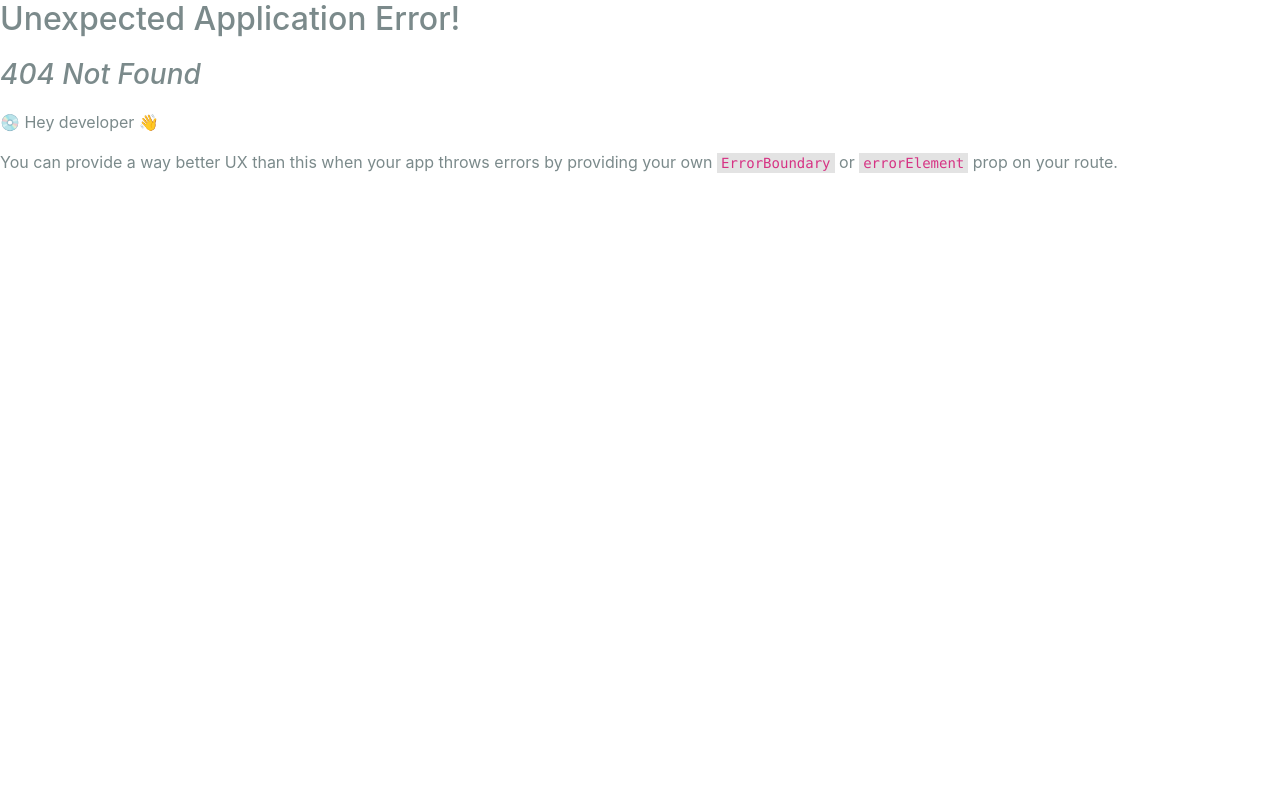
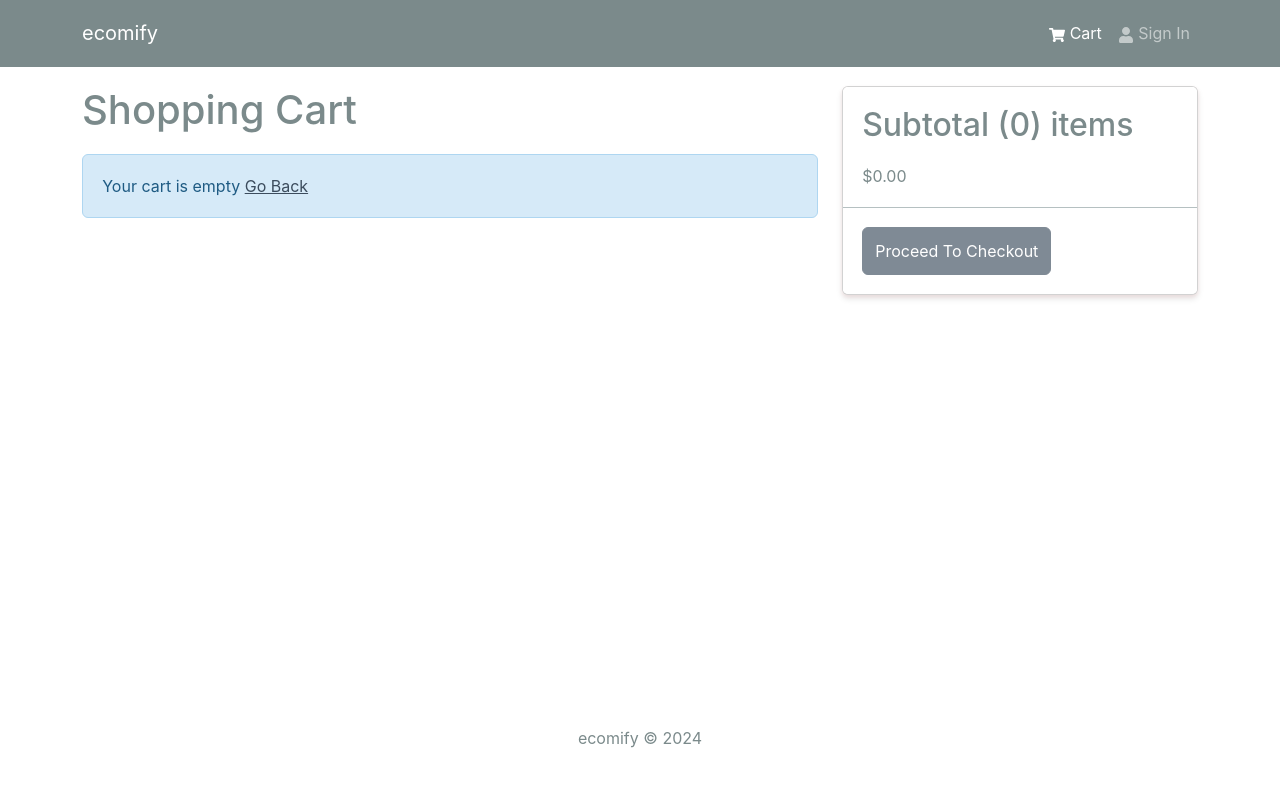
Before and after one commit to abgargnit/ecomify, a React (Create React App) app in the folder frontend/: page /cart in a window 1280 px wide. Before the commit this address had no page. Shown: the top 786 px of the page. Built offline with nearby package versions, Linux system fonts and the light colour scheme.

Commit message:
added cart functionality

```diff
--- a/frontend/src/components/header.jsx
+++ b/frontend/src/components/header.jsx
@@ -1,29 +1,41 @@
-import React from 'react'
-import {Nav,Navbar,Container} from 'react-bootstrap'
-import {FaShoppingCart,FaUser} from 'react-icons/fa'
-import { LinkContainer } from 'react-router-bootstrap'
+import { Navbar, Nav, Container, Badge } from 'react-bootstrap';
+import { FaShoppingCart, FaUser } from 'react-icons/fa';
+import { LinkContainer } from 'react-router-bootstrap';
+import { useSelector } from 'react-redux';
 
 const Header = () => {
+  const { cartItems } = useSelector((state) => state.cart);
+
   return (
-    <Navbar bg="dark" variant="dark" expand="lg" collapseOnSelect> {/* lg is breakpoint for hamburger menu */}
+    <header>
+      <Navbar bg='dark' variant='dark' expand='lg' collapseOnSelect>
         <Container>
           <LinkContainer to='/'>
             <Navbar.Brand>ecomify</Navbar.Brand>
           </LinkContainer>
-            <Navbar.Toggle aria-controls="basic-navbar-nav" />
-            <Navbar.Collapse id="basic-navbar-nav">
-                <Nav className="ms-auto">
+          <Navbar.Toggle aria-controls='basic-navbar-nav' />
+          <Navbar.Collapse id='basic-navbar-nav'>
+            <Nav className='ms-auto'>
               <LinkContainer to='/cart'>
-                    <Nav.Link><FaShoppingCart/>Cart</Nav.Link>
+                <Nav.Link>
+                  <FaShoppingCart /> Cart
+                  {cartItems.length > 0 && (
+                    <Badge pill bg='success' style={{ marginLeft: '5px' }}>
+                      {cartItems.reduce((a, c) => a + c.qty,0)}
+                    </Badge>
+                  )}
+                </Nav.Link>
               </LinkContainer>
               <LinkContainer to='/login'>
-                    <Nav.Link><FaUser/>Sign In</Nav.Link>
+                <Nav.Link href='/login'>
+                  <FaUser /> Sign In
+                </Nav.Link>
               </LinkContainer>
             </Nav>
           </Navbar.Collapse>
         </Container>
       </Navbar>
-  )
-}
-
-export default Header
+    </header>
+  );
+};
+export default Header;
--- a/frontend/src/index.js
+++ b/frontend/src/index.js
@@ -16,6 +16,7 @@ import App from './App';
 import Homescreen from './screens/Homescreen';
 import reportWebVitals from './reportWebVitals';
 import ProductScreen from './screens/ProductScreen';
+import CartScreen from './screens/CartScreen.jsx';
 
 
 const router = createBrowserRouter(
@@ -23,6 +24,8 @@ const router = createBrowserRouter(
     <Route path='/' element={<App />}>
       <Route index={true} path='/' element={<Homescreen />} />
       <Route path='/products/:id' element={<ProductScreen />} />
+      <Route path='/cart' element={<CartScreen />} />
+
     </Route>
   )
 );
--- /dev/null
+++ b/frontend/src/screens/CartScreen.jsx
@@ -0,0 +1,114 @@
+import { Link, useNavigate } from 'react-router-dom';
+import { useDispatch, useSelector } from 'react-redux';
+import {
+  Row,
+  Col,
+  ListGroup,
+  Image,
+  Form,
+  Button,
+  Card,
+} from 'react-bootstrap';
+import { FaTrash } from 'react-icons/fa';
+import Message from '../components/message.jsx';
+import { addToCart, removeFromCart } from '../slices/cartSlice.js';
+
+const CartScreen = () => {
+  const navigate = useNavigate();
+  const dispatch = useDispatch();
+
+  const cart = useSelector((state) => state.cart);
+  const { cartItems } = cart;
+
+  const addToCartHandler = async (product, qty) => {
+    dispatch(addToCart({ ...product, qty }));
+  };
+
+  const removeFromCartHandler = (id) => {
+    dispatch(removeFromCart(id));
+  };
+  const checkOutHandler = () =>{
+    navigate('/login?redirect=/shipping');
+  }
+
+  return (
+    <Row>
+      <Col md={8}>
+        <h1 style={{ marginBottom: '20px' }}>Shopping Cart</h1>
+        {cartItems.length === 0 ? (
+          <Message>
+            Your cart is empty <Link to='/'>Go Back</Link>
+          </Message>
+        ) : (
+          <ListGroup variant='flush'>
+            {cartItems.map((item) => (
+              <ListGroup.Item key={item._id}>
+                <Row>
+                  <Col md={2}>
+                    <Image src={item.image} alt={item.name} fluid rounded />
+                  </Col>
+                  <Col md={3}>
+                    <Link to={`/product/${item._id}`}>{item.name}</Link>
+                  </Col>
+                  <Col md={2}>${item.price}</Col>
+                  <Col md={2}>
+                    <Form.Control
+                      as='select'
+                      value={item.qty}
+                      onChange={(e) =>
+                        addToCartHandler(item, Number(e.target.value))
+                      }
+                    >
+                      {[...Array(item.countInStock).keys()].map((x) => (
+                        <option key={x + 1} value={x + 1}>
+                          {x + 1}
+                        </option>
+                      ))}
+                    </Form.Control>
+                  </Col>
+                  <Col md={2}>
+                    <Button
+                      type='button'
+                      variant='light'
+                      onClick={() => removeFromCartHandler(item._id)}
+                    >
+                      <FaTrash />
+                    </Button>
+                  </Col>
+                </Row>
+              </ListGroup.Item>
+            ))}
+          </ListGroup>
+        )}
+      </Col>
+      <Col md={4}>
+        <Card>
+          <ListGroup variant='flush'>
+            <ListGroup.Item>
+              <h2>
+                Subtotal ({cartItems.reduce((acc, item) => acc + item.qty, 0)})
+                items
+              </h2>
+              $
+              {cartItems
+                .reduce((acc, item) => acc + item.qty * item.price, 0)
+                .toFixed(2)}
+            </ListGroup.Item>
+            <ListGroup.Item>
+              <Button
+                type='button'
+                className='btn-block'
+                disabled={cartItems.length === 0}
+                onClick={checkOutHandler}
+              >
+                Proceed To Checkout
+              </Button>
+            </ListGroup.Item>
+          </ListGroup>
+        </Card>
+      </Col>
+    </Row>
+  );
+};
+
+export default CartScreen;
--- a/frontend/src/screens/ProductScreen.jsx
+++ b/frontend/src/screens/ProductScreen.jsx
@@ -98,7 +98,7 @@ const ProductScreen = () => {
                           <Form.Control
                             as='select'
                             value={qty}
-                            onChange={(e) => setQty(e.target.value)}
+                            onChange={(e) => setQty(parseInt(e.target.value))}
                           >
                             {[...Array(product.countInStock).keys()].map(
                               (x) => (
--- a/frontend/src/slices/cartSlice.js
+++ b/frontend/src/slices/cartSlice.js
@@ -24,9 +24,13 @@ const cartSlice = createSlice({
             return updateCart(state);
 
         },
+        removeFromCart : (state,action) =>{
+            state.cartItems = state.cartItems.filter((x)=> x._id != action.payload) ;
+            return updateCart(state);
+        }
     },
 })
 
-export const { addToCart } = cartSlice.actions;
+export const { addToCart,removeFromCart } = cartSlice.actions;
 
 export default cartSlice.reducer;
--- a/frontend/src/utils/cartUtils.js
+++ b/frontend/src/utils/cartUtils.js
@@ -1,19 +1,28 @@
-export const addDecimals = (num) =>{
-    return (Math.round(num*100)/100).toFixed(2);
-};
+export const addDecimals = (num) => {
+    return (Math.round(num * 100) / 100).toFixed(2);
+  };
 
 export const updateCart = (state)=>{
+    const itemsPrice = state.cartItems.reduce(
+        (acc, item) => acc + (item.price * 100 * item.qty) / 100,
+        0
+      );
     // calculate items price
-    state.itemsPrice = addDecimals(state.cartItems.reduce((accumulater,item)=> accumulater + item.price * item.qty, 0));
-    // calculate shipping price (if order is over 99 dollars then free else it is 9 dollars policy..)
-    state.shippingPrice = addDecimals(state.itemsPrice > 99 ? 0 : 9);
+    state.itemsPrice = addDecimals(itemsPrice);
+    // Calculate the shipping price
+  const shippingPrice = itemsPrice > 100 ? 0 : 10;
+  state.shippingPrice = addDecimals(shippingPrice);
 
-    // calculate tax price  (15 percent tax)
-    state.taxPrice = addDecimals(Number(0.15 * state.itemsPrice).toFixed(2));
-    // calculate total price
-    state.totalPrice = addDecimals((Number(state.itemsPrice) + Number(state.shippingPrice) + Number(state.taxPrice)).toFixed(2));
-    localStorage.setItem('cart',JSON.stringify(state));
+  // Calculate the tax price
+  const taxPrice = 0.15 * itemsPrice;
+  state.taxPrice = addDecimals(taxPrice);
 
+  const totalPrice = itemsPrice + shippingPrice + taxPrice;
+  // Calculate the total price
+  state.totalPrice = addDecimals(totalPrice);
 
-    return state;
-}
+  // Save the cart to localStorage
+  localStorage.setItem('cart', JSON.stringify(state));
+
+  return state;
+};
```
Lines whose indentation alone changed are shown as unchanged.
